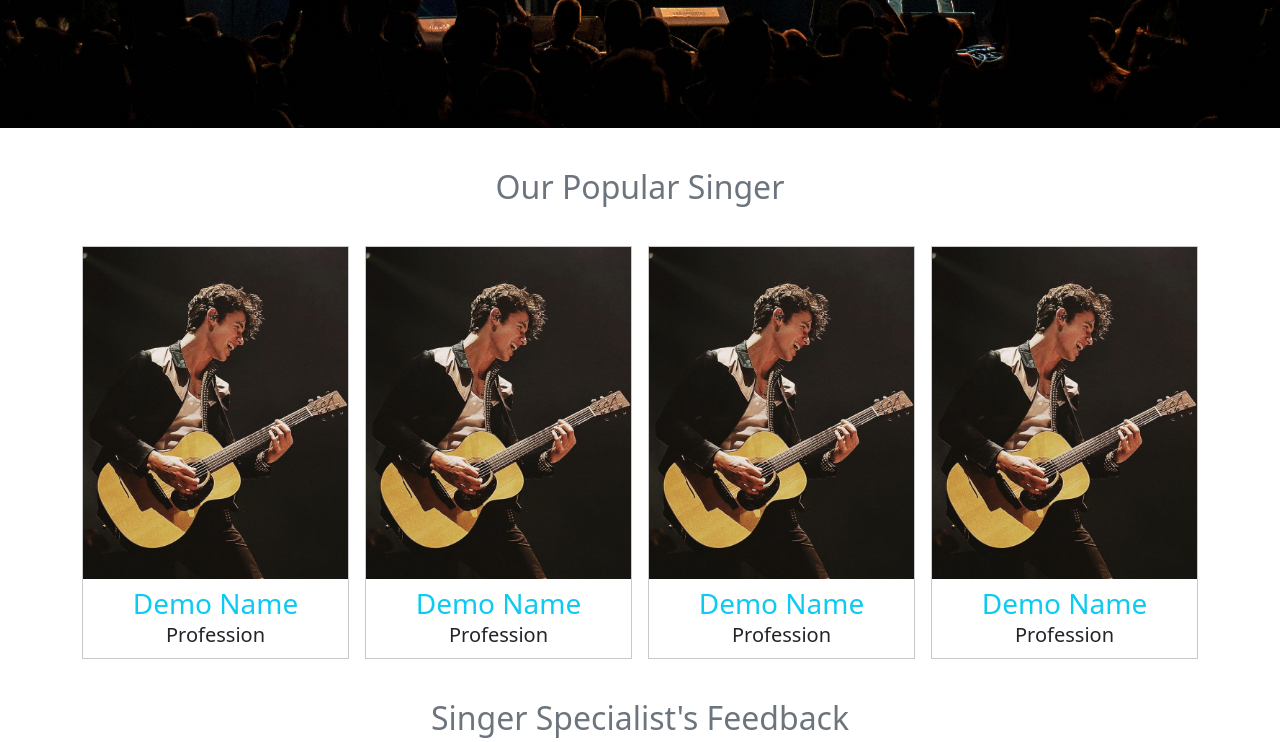
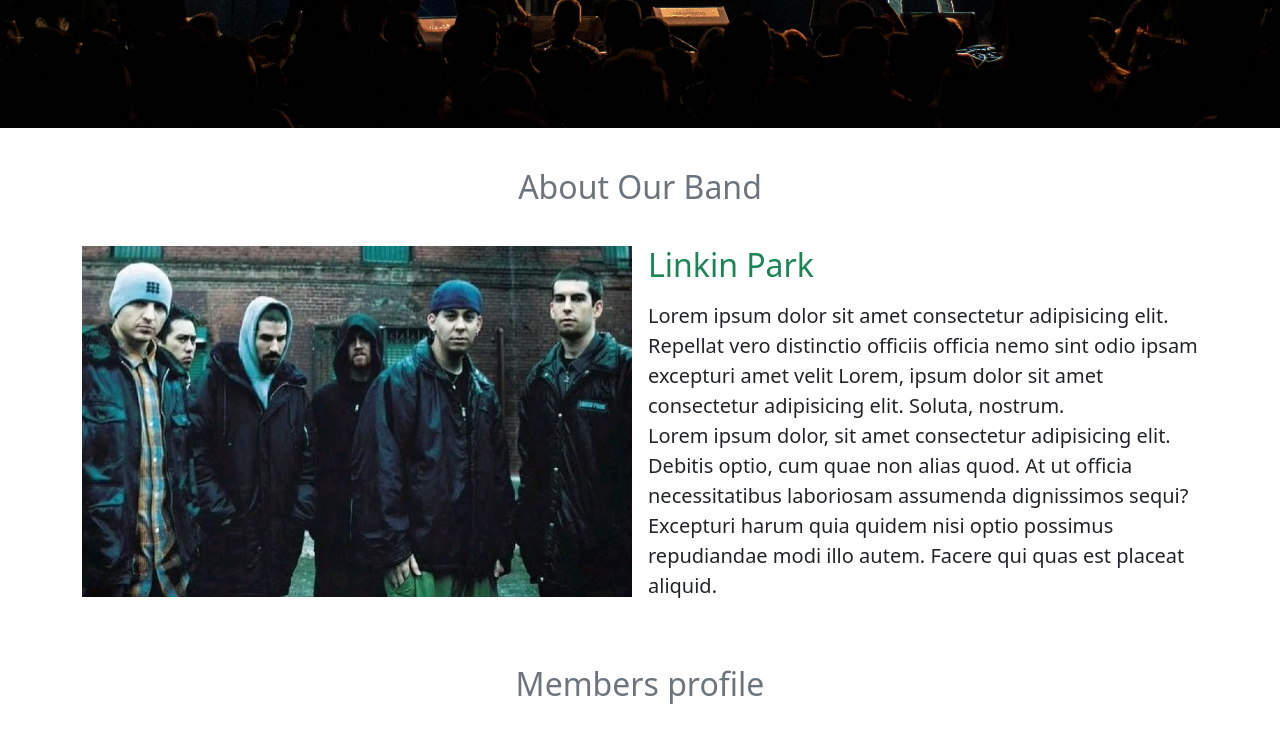
Before and after one commit to foysalhossien77/final_project, a plain HTML site: page music_band/index.html in a window 1280 px wide. Shown: the part 640-1382 px from the top of the page. Drawn offline with nearby package versions, Linux system fonts and the light colour scheme.

Commit message:
modified music-band

```diff
--- a/music_band/index.html
+++ b/music_band/index.html
@@ -10,7 +10,7 @@
     <!-- fontawsome cdn -->
      <link rel="stylesheet" href="https://cdnjs.cloudflare.com/ajax/libs/font-awesome/6.6.0/css/all.min.css">
     <!-- Favicon icon -->
-     <link rel="icon" href="assets/images/icon.png">
+     <link rel="icon" href="assets/images/favicon.png">
     <link href="https://cdn.jsdelivr.net/npm/bootstrap@5.3.3/dist/css/bootstrap.min.css" rel="stylesheet">
     <!-- custom css -->
      <link rel="stylesheet" href="assets/css/style.css">
@@ -49,12 +49,41 @@
      </header>
     <!-- header part end -->
 
+    <!-- Band details start -->
+    <section id="about-football" class="pt-4">
+        <div class="container">
+            <div class="row g-3">
+                <div class="col-12 py-3">
+                    <h2 class="h2 text-center text-secondary">About Our Band</h2>
+                </div>
+                <div class="col-12 col-xl-6">
+                    <div class="about-football_content">
+                      <img src="assets/images/about1.jpeg" class="d-block w-100" title="" alt="">
+                    </div>
+                    <!-- single item end -->
+                </div>
+                <!-- Single item end -->
+                <div class="col-12 col-xl-6">
+                    <div class="about-football_content">
+                        <h3 class="h2 pb-2 text-success">Linkin Park</h3>
+                        <p class="lead m-0">Lorem ipsum dolor sit amet consectetur adipisicing elit. Repellat vero distinctio officiis officia nemo sint odio ipsam excepturi amet velit Lorem, ipsum dolor sit amet consectetur adipisicing elit. Soluta, nostrum.</p>
+
+                        <p class="lead m-0 pb-4">Lorem ipsum dolor, sit amet consectetur adipisicing elit. Debitis optio, cum quae non alias quod. At ut officia necessitatibus laboriosam assumenda dignissimos sequi? Excepturi harum quia quidem nisi optio possimus repudiandae modi illo autem. Facere qui quas est placeat aliquid.</p>
+                    </div>
+                    <!-- single item end -->
+                </div>
+                <!-- Single item end -->
+            </div>
+        </div>
+     </section>
+    <!-- Band details start -->
+
     <!-- singer section start -->
      <section id="player" class="pt-4">
         <div class="container">
             <div class="row g-3">
                 <div class="col-12 py-3">
-                    <h2 class="h2 text-center text-secondary">Our Popular Singer</h2>
+                    <h2 class="h2 text-center text-secondary">Members profile</h2>
                 </div>
                 <div class="col-12 col-sm-6 col-lg-3">
                     <div class="player_content text-center">
@@ -98,7 +127,7 @@
         <div class="container">
             <div class="row g-3">
                 <div class="col-12 py-3">
-                    <h2 class="h2 text-center text-secondary">Singer Specialist's Feedback</h2>
+                    <h2 class="h2 text-center text-secondary">Fan's feedback</h2>
                 </div>
                 <div class="col-12 col-md-6">
                     <div class="feedback_content text-center bg-secondary rounded-2 p-3 text-light">
```
Also changed, not shown: music_band/about.html (+3 -3 lines), music_band/contact.html (+1 -1 lines), music_band/faq.html (+1 -1 lines), music_band/assets/images/about1.jpeg (added), music_band/assets/images/about2.jpeg (renamed from music_band/assets/images/about.jpeg), music_band/assets/images/backup/Mester.jpeg (deleted), music_band/assets/images/backup/Pep Guardiola III.jpeg (deleted), music_band/assets/images/backup/Pioli marks 100th Serie A match at Milan with record - Football Italia.jpeg (deleted), music_band/assets/images/backup/about.jpeg (deleted), music_band/assets/images/backup/banner.jpeg (deleted), music_band/assets/images/backup/favicon.png (deleted), music_band/assets/images/backup/mbappe.jpeg (deleted), music_band/assets/images/backup/messi.jpeg (deleted), music_band/assets/images/backup/neymar.jpeg (deleted), 2 more files.
